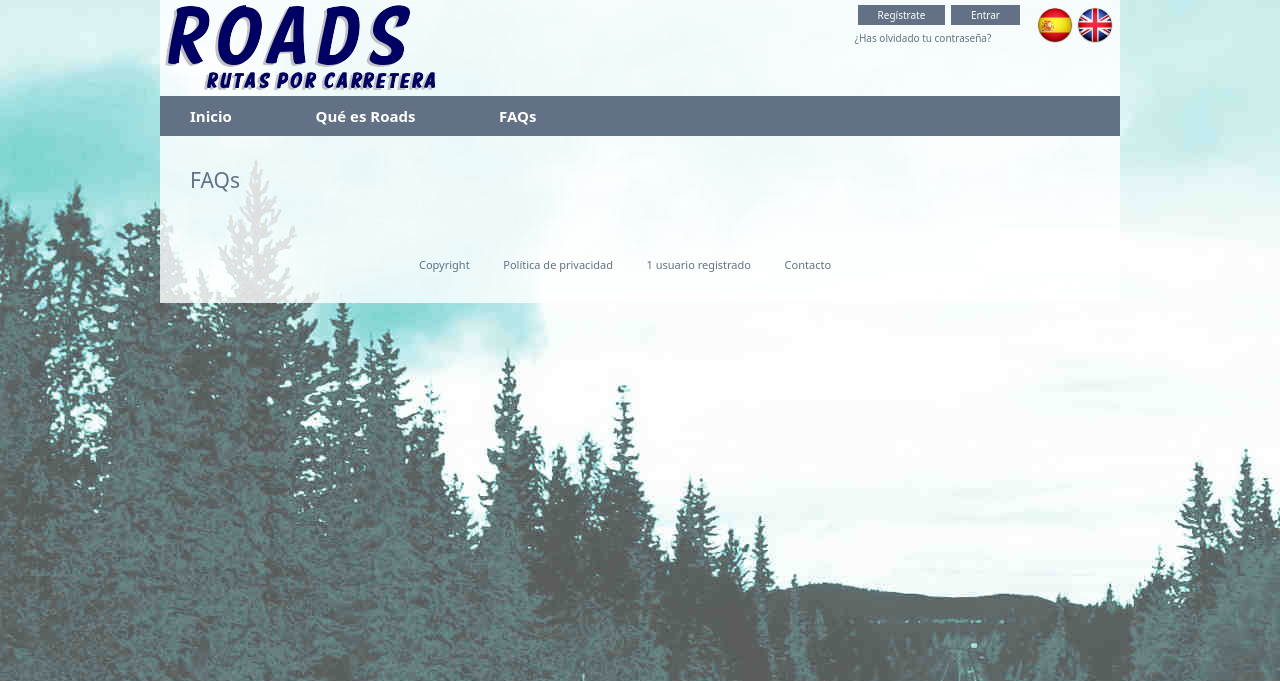
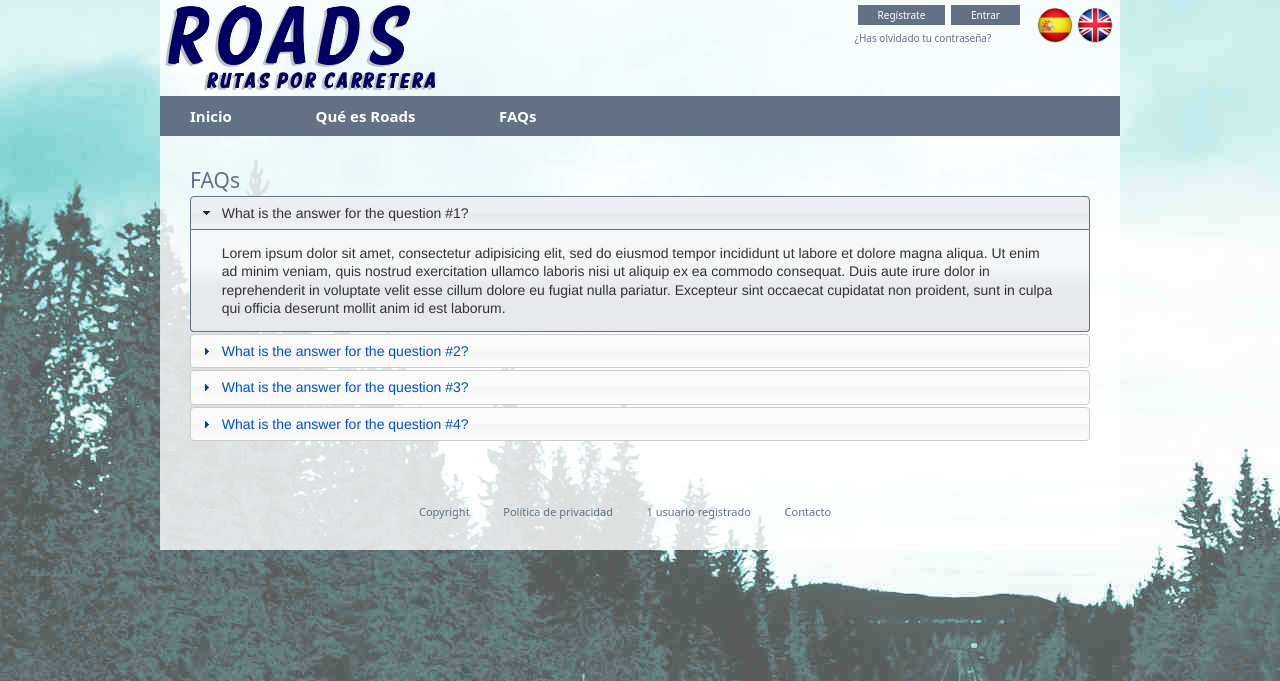
Before and after one commit to jomiquel/rutas, a CodeIgniter app: page /index.php/init/faqs in a window 1280 px wide. Shown: the top 681 px of the page. Run offline with CodeIgniter, Linux system fonts and the light colour scheme; tables that the repository leaves empty or names only in its code hold one stand-in row (values such as "Sample post"); some libraries are stand-ins or nearby versions.

Commit message:
Se añade contenido a la vista de faqs.

```diff
--- a/source/application/controllers/init.php
+++ b/source/application/controllers/init.php
@@ -39,7 +39,10 @@ class Init extends MY_Controller
 	 **/
 	function faqs()
 	{
-		$this->load_view('init/faqs');
+		$this->load->model('faqs_model', 'faqs');
+
+		$data['faqs'] = $this->faqs->get_list($this->session->userdata('language'));
+		$this->load_view('init/faqs', $data);
 	}
 
 
--- /dev/null
+++ b/source/application/models/faqs_model.php
@@ -0,0 +1,54 @@
+<?php if ( ! defined('BASEPATH')) exit('No direct script access allowed');
+
+/**
+ * Modelo para los datos de Preguntas y Respuestas.
+ *
+ * @author	Jorge Miquélez
+ */
+
+class Faqs_model extends CI_Model
+{
+
+	/**
+	 * Devuelve un array con la lista de preguntas y respuestas.
+	 *
+	 * @access	public
+	 * @return	array
+	 * @author	Jorge Miquélez
+	 */
+	public function get_list($language='spanish')
+	{
+		$result = array();
+
+		for ($i=1; $i < 5; $i++)
+		{
+			if ( 'spanish' == $language )
+			{
+				$result[] = (object)
+					array(
+						'id' => $i,
+						'question' => "¿Cuál es la respuesta a la pregunta $i?",
+						'answer' => 'Lorem ipsum dolor sit amet, consectetur adipisicing elit, sed do eiusmod tempor incididunt ut labore et dolore magna aliqua. Ut enim ad minim veniam, quis nostrud exercitation ullamco laboris nisi ut aliquip ex ea commodo consequat. Duis aute irure dolor in reprehenderit in voluptate velit esse cillum dolore eu fugiat nulla pariatur. Excepteur sint occaecat cupidatat non proident, sunt in culpa qui officia deserunt mollit anim id est laborum.',
+						'position' => 10 - $i,
+					);
+
+			}
+			else
+			{
+				$result[] = (object)
+					array(
+						'id' => $i,
+						'question' => "What is the answer for the question #$i?",
+						'answer' => 'Lorem ipsum dolor sit amet, consectetur adipisicing elit, sed do eiusmod tempor incididunt ut labore et dolore magna aliqua. Ut enim ad minim veniam, quis nostrud exercitation ullamco laboris nisi ut aliquip ex ea commodo consequat. Duis aute irure dolor in reprehenderit in voluptate velit esse cillum dolore eu fugiat nulla pariatur. Excepteur sint occaecat cupidatat non proident, sunt in culpa qui officia deserunt mollit anim id est laborum.',
+						'position' => 10 - $i,
+					);
+			}
+		}
+
+		return $result;
+	}
+
+
+}
+
+/* End of file faqs_model.php */
--- a/source/application/views/init/faqs.php
+++ b/source/application/views/init/faqs.php
@@ -1,17 +1,27 @@
-<div id="faqs" class="view">
+<div id="faqs" class="modal">
 
 	<h1><?php echo ucfirst($this->lang->line('faqs_label')); ?></h1>
 
-	<div class="faq">
+	<p><?php echo sprintf($this->lang->line('faqs_text'),
+		anchor('contact/index', $this->lang->line('send_comments_label')));
+	 ?>
+	</p>
 
-		<p class="question">
+	<?php if ( isset( $faqs )) : ?>
 
-		</p> <!-- end of .question -->
+		<div id="accordion">
+		<?php foreach ($faqs as $faq) : ?>
+			<h3 class="question"><?php echo $faq->question; ?></h3>
+			<div class="answer"><?php echo $faq->answer; ?></div>
+		<?php endforeach; ?>
+		</div><!-- end of #accordion -->
 
-		<p class="answer">
-
-		</p> <!-- end of .answer -->
-
-	</div> <!-- end of .faq -->
+	<?php endif; ?>
 
 </div> <!-- end of #faqs -->
+
+<script type="text/javascript">
+	$(document).ready(function() {
+		$('#accordion').accordion();
+	});
+</script>
```
